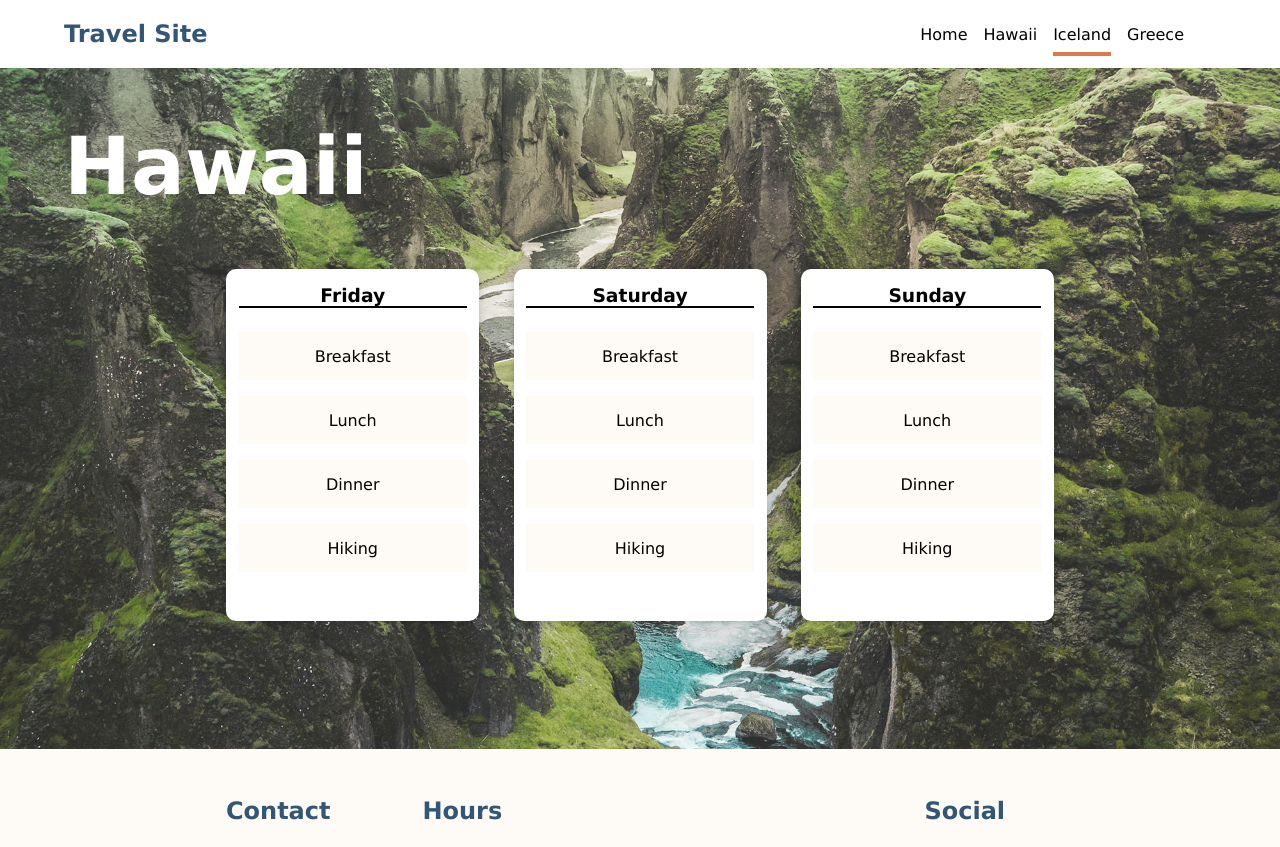
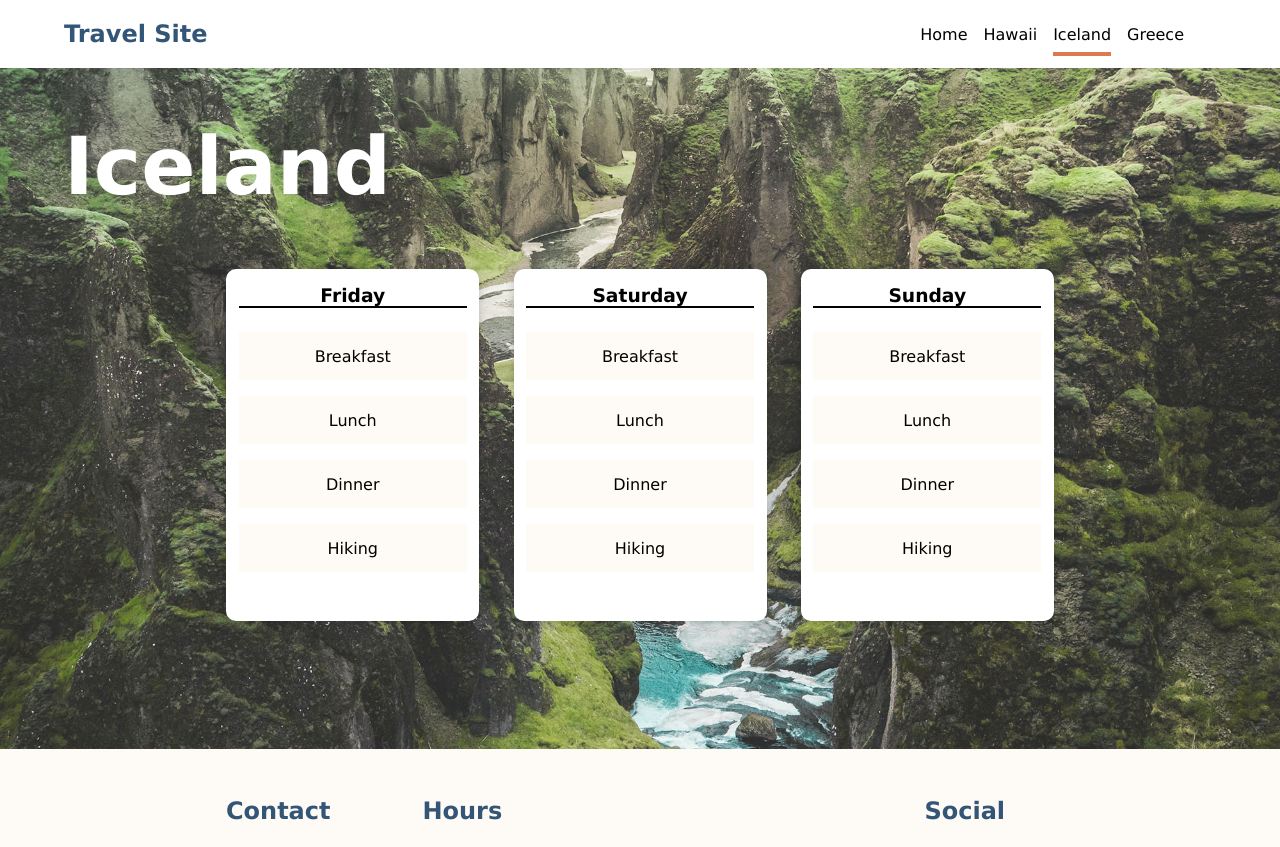
Before and after one commit to AndrewVillalba/andrew-villalba-travel-site, a plain HTML site: page pages/iceland.html in a window 1280 px wide. Shown: the top 847 px of the page. Drawn offline with Linux system fonts and the light colour scheme.

Commit message:
fixed iceland header

```diff
--- a/pages/iceland.html
+++ b/pages/iceland.html
@@ -40,7 +40,7 @@
     </header>
 
     <main class="destination">
-      <h1 class="destination-name">Hawaii</h1>
+      <h1 class="destination-name">Iceland</h1>
       <section class="destination-cards">
         <div class="destination-cards-day">
           <h3 class="destination-cards-day__heading">Friday</h2>
```
